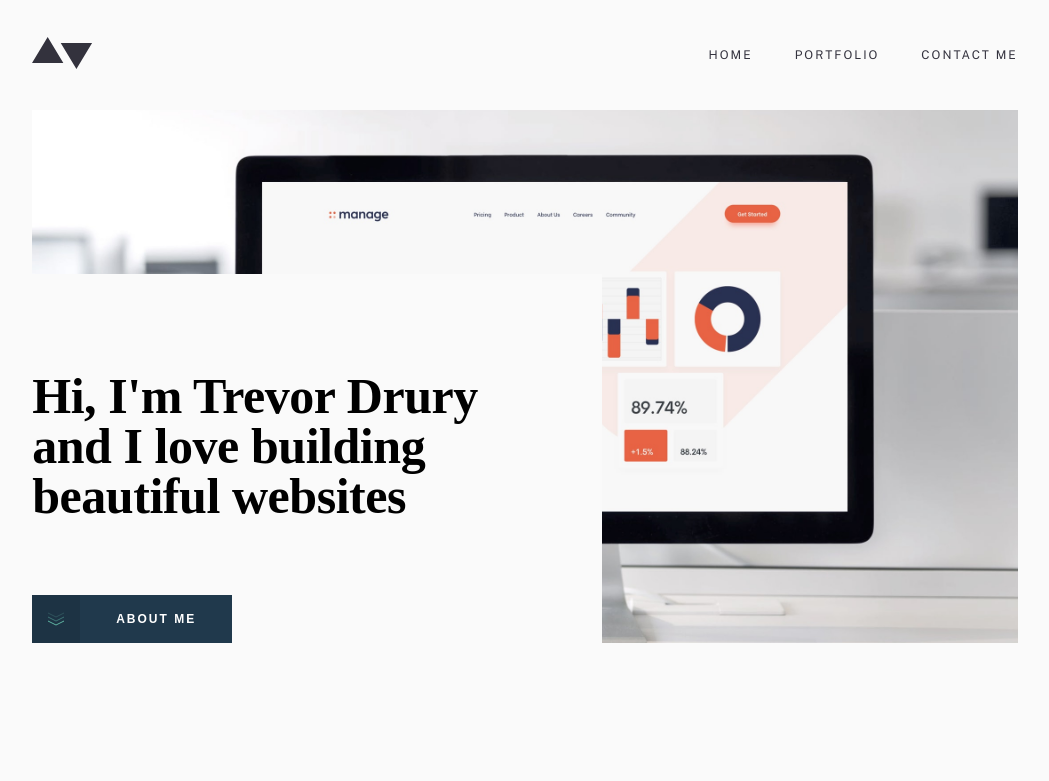
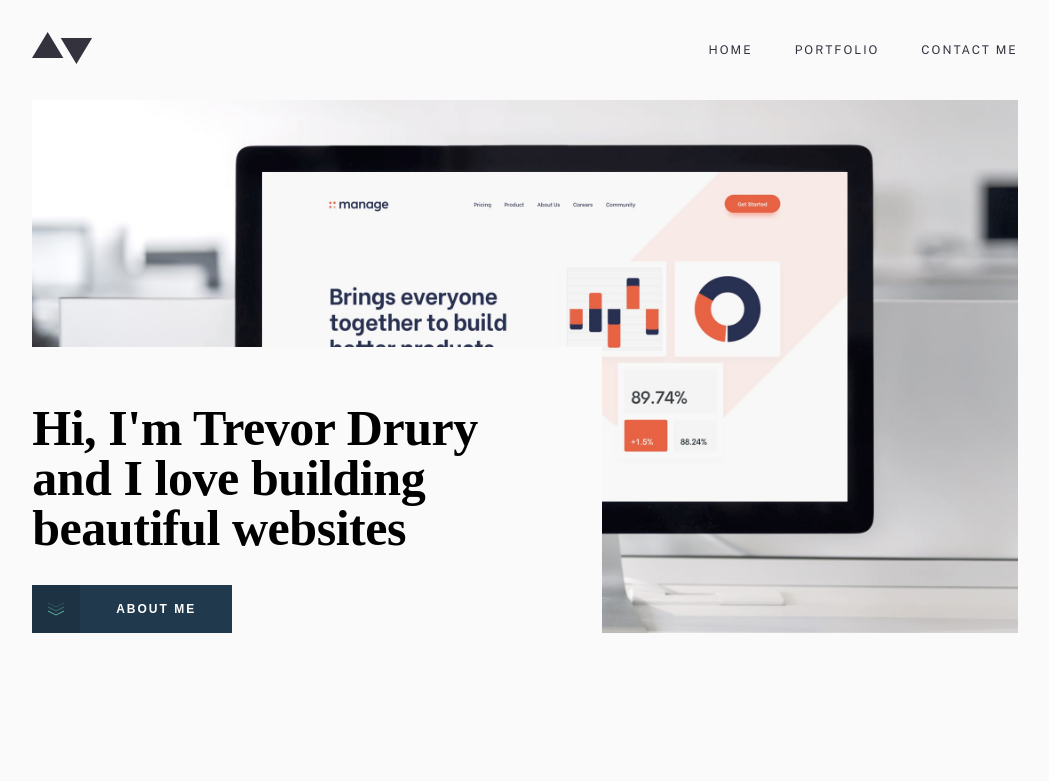
Before and after one commit to trevdrury/portfolio, a React (Create React App) app: page / in a window 1280 px wide. Shown: the top 781 px of the page, without its empty margins (115-1164 px from the left). Built offline with nearby package versions, Linux system fonts and the light colour scheme; a web font is replaced by a local one.

Commit message:
adjusted css reset

```diff
--- a/src/index.css
+++ b/src/index.css
@@ -1,10 +1,14 @@
-@import-normalize;
+* {
+  padding: 0;
+  margin: 0;
+}
 
 html {
   font-size: 16px;
 }
 
 body {
+  margin: 0;
   background-color: hsl(0, 0%, 98%);
   font-family: "Public Sans", sans-serif;
   font-size: 1rem;
```
